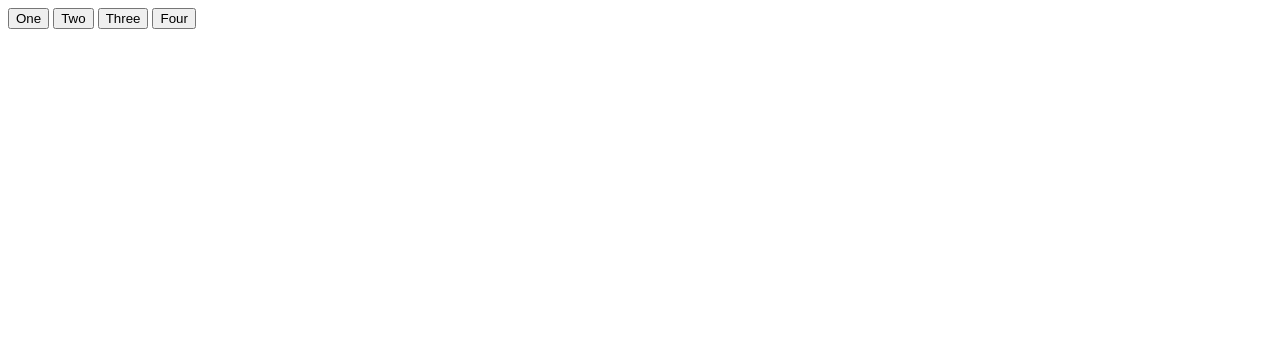
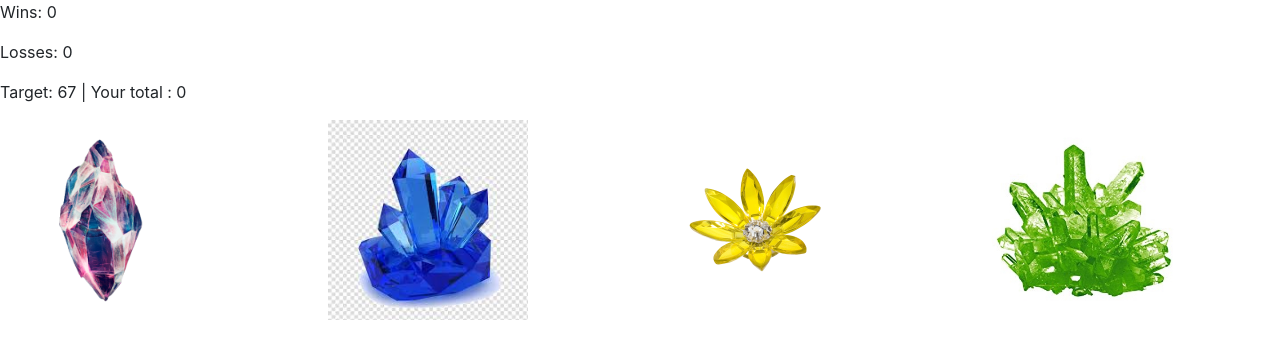
Before and after one commit to quintanagreg444/unit-4-game, a plain HTML site: page index.html in a window 1280 px wide. Drawn offline with nearby package versions, Linux system fonts and the light colour scheme.

Commit message:
finished code for render crystals and game win lose logic

```diff
--- a/assets/javascript/game.js
+++ b/assets/javascript/game.js
@@ -1,26 +1,126 @@
+/// Execute this code when the DOM has fully loaded.
+$( document ).ready(function() {
+ console.log( "ready!" );
 
-$(document).ready(function() {
- var roundedNumber = Math.ceil(Math.random() * (120 - 19) + 19)
-console.log(roundedNumber)
-function getRandomNumber() {
- return Math.ceil(Math.random() * (12 - 1) + 1)
+  // The number we will manipulate by clicking crystals. Our "current guess" number.
+var  currentGuess=0;
+ //Generate random target number for game play to win.
+var randomNumber = randomNumGen();
+
+ // Setting up our starting variables.
+var gamesWon=0;
+var gamesLost=0;
+var crystals=0;
+
+// Function that generates random values for our crystals and returns our crystals object.
+function getRandomNumCrystals() {
+  // Crystals object.
+return {
+  red: {
+    points: Math.floor(Math.random()*12) + 1,
+    imageUrl: "assets/images/red.png"
+    },
+     blue: {
+      points: Math.floor(Math.random()*12) + 1,
+      imageUrl: "assets/images/blue.jpeg"
+      },
+      yellow: {
+        points: Math.floor(Math.random()*12) + 1,
+        imageUrl: "assets/images/yellow.jpg"
+        },
+        green: {
+          points: Math.floor(Math.random()*12) + 1,
+          imageUrl: "assets/images/green.jpg"
+          },
+
+  }
 }
-var crystal1 = getRandomNumber()
-var crystal2= getRandomNumber()
-var crystal3 = getRandomNumber()
-var crystal4 = getRandomNumber()
 
-$(".crystal1").data("value", crystal1)
-$(".crystal1").on("click", function() {
- console.log ($(this).data("value"))
-})
-$(".crystal2").on("click", function() {
+function renderCrystals(crystals){
+  $(".gameArea").html("")
+  for (var key in crystals) {
+    var crystalDiv = $('<div class="crystalDiv col"'+ '>')
+    crystalDiv.attr("data-crystal", crystals[key].points)
+    var crystalImg = $('<img src=' + crystals[key].imageUrl+'>')
+    crystalDiv.append(crystalImg)
+    $(".gameArea").append(crystalDiv)
+  }
+}
+$(document).on("click", ".crystalDiv", function() {
+  var value= $(this).data("crystal")
+
+  currentGuess+=value
+  $("#userTotal").text(currentGuess)
+  if (currentGuess===randomNumber){
+    alert("Great job you win!");
+    gamesWon++
+    setGame()
+
+  } else if (currentGuess>randomNumber) {
+    gamesLost++
+    alert("Sorry you lost that time!")
+    setGame()
+
+  }
+
+
 
 })
-$(".crystal3").on("click", function() {
 
-})
-$(".crystal4").on("click", function() {
+  // Function to create a random number between 19 and 120.
+function randomNumGen() {
+  return  Math.floor(Math.random()*120)+19
+}
 
-})
-})
+  // Function that resets the game.
+function setGame() {
+// Make our current total number 0.
+  currentGuess=0;
+// Generate random crystal values.
+  crystals = getRandomNumCrystals();
+console.log(crystals)  // Generate a random target number and render it to the page.
+  randomNumber = randomNumGen();
+$("#wins").text(gamesWon)
+$("#losses").text(gamesLost)
+$("#userTotal").text(currentGuess)
+  $("#target").html(randomNumber)
+  renderCrystals(crystals)
+}
+
+  // Function that handles updating the page.
+setGame()
+
+
+
+
+
+      // Show defeat message, restart the game, and render the new "current guess" number.
+
+    // Building our win/loss display and appending it to the page.
+
+  // Function to update our "current guess" number. We are passing in the crystal that was clicked as an argument.
+
+    // Update our "current guess" number based on which crystal was clicked.
+
+  // Function that will render your "current guess" number to the page.
+
+  // Call our functions to start the game!
+
+  // Here we create an on.click event for the crystals.
+
+    // Update our "current guess" number and re-render it.
+
+    // Check to see if we have won or lost.
+
+    // If our current guess number equals the target number..
+
+      // Increment wins, restart the game, and update the page.
+
+    // If our guess number exceeded our target number...
+
+      // Increment wins, restart the game, and update the page.
+
+    // If our guess number exceeded our target number...
+
+      // Increment losses, restart the game, and update the page.
+     });
--- a/index.html
+++ b/index.html
@@ -5,12 +5,24 @@
  <meta name="viewport" content="width=device-width, initial-scale=1.0">
  <meta http-equiv="X-UA-Compatible" content="ie=edge">
  <title>Crystal Collector</title>
+ <link rel="stylesheet" href="https://maxcdn.bootstrapcdn.com/bootstrap/4.0.0/css/bootstrap.min.css" integrity="sha384-Gn5384xqQ1aoWXA+058RXPxPg6fy4IWvTNh0E263XmFcJlSAwiGgFAW/dAiS6JXm" crossorigin="anonymous">
 </head>
 <body>
-<button class="crystal1">One</button>
-<button class="crystal2">Two</button>
-<button class="crystal3">Three</button>
-<button class="crystal4">Four</button>
+  <style>
+      img{
+        height:200px;
+        width: 200px;
+
+
+
+      }
+    </style>
+  <p>Wins: <span id="wins">0</span></p>
+  <p>Losses: <span id="losses">0</span></p>
+  <p>Target: <span id="target"></span> | Your total : <span id="userTotal"> </span></p>
+
+
+<div class="gameArea row"></div>
  <script
   src="https://code.jquery.com/jquery-3.4.1.min.js"
   integrity="sha256-CSXorXvZcTkaix6Yvo6HppcZGetbYMGWSFlBw8HfCJo="
```
Also changed, not shown: index10.html (added, +70 -0 lines), assets/images/blue.jpeg (added), assets/images/green.jpg (added), assets/images/red.png (added), assets/images/yellow.jpg (added).
